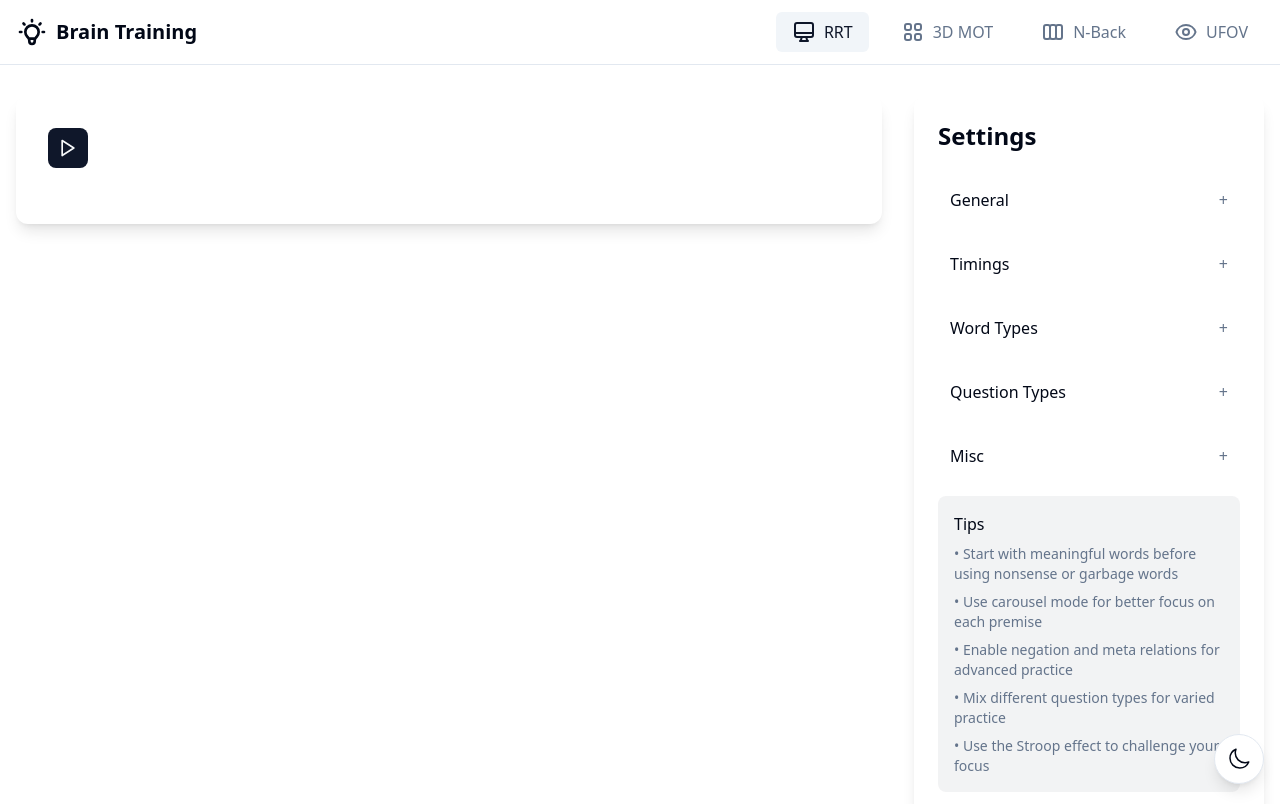
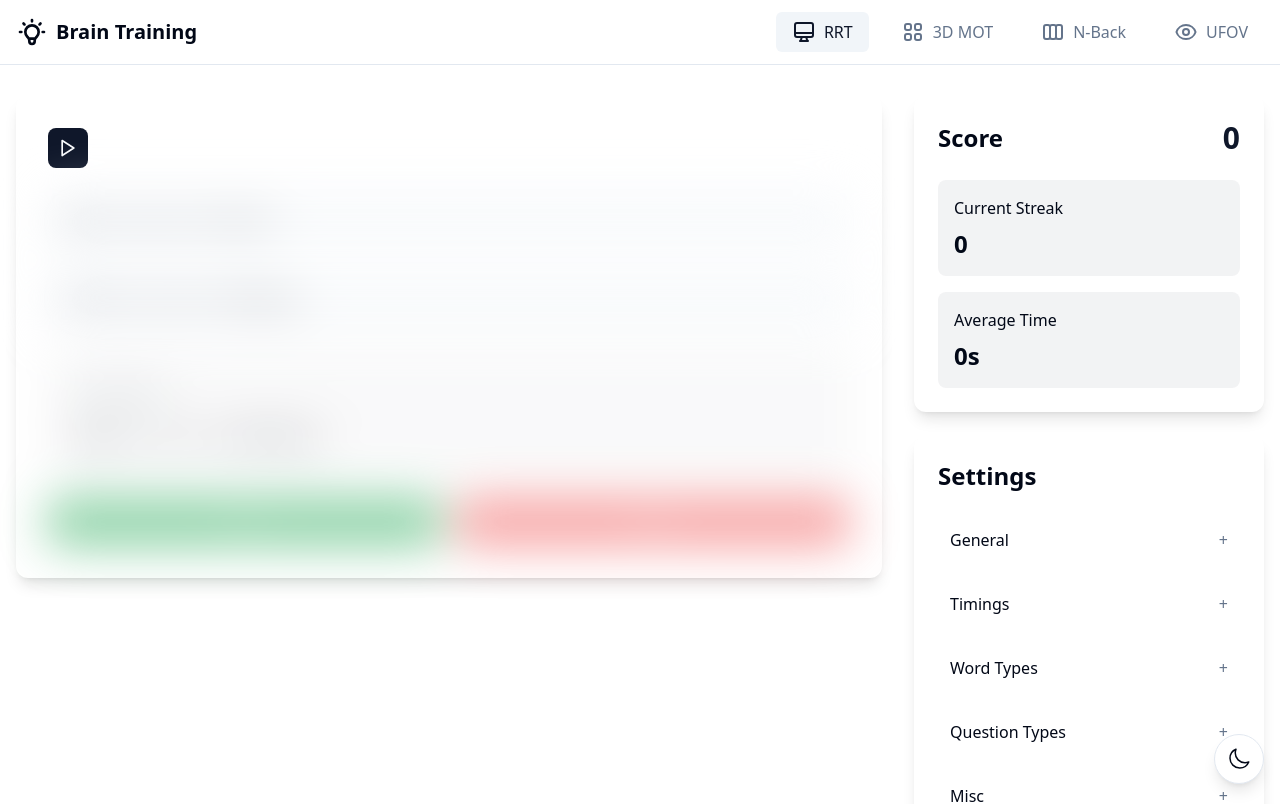
Before and after one commit to XD1amond/Brain, a React (Vite) app: page /#/rrt in a window 1280 px wide. Shown: the top 804 px of the page. Built offline with nearby package versions, Linux system fonts and the light colour scheme.

Commit message:
added game blur

```diff
--- a/src/components/exercises/RRT/index.jsx
+++ b/src/components/exercises/RRT/index.jsx
@@ -6,6 +6,15 @@ import { useLocalStorage } from '@/hooks/useLocalStorage';
 import { Settings } from './Settings';
 
 export default function RRT() {
+  const [isPlaying, setIsPlaying] = useState(false);
+  const [currentQuestion, setCurrentQuestion] = useState(null);
+  const [carouselIndex, setCarouselIndex] = useState(0);
+  const [history, setHistory] = useState([]);
+  const [score, setScore] = useState(0);
+  const [timeLeft, setTimeLeft] = useState(0);
+  const [isTimerRunning, setIsTimerRunning] = useState(false);
+  const [isTransitioning, setIsTransitioning] = useState(false);
+
   const [settings, setSettings] = useLocalStorage('rrt-settings', {
     // General Settings
     globalPremises: 2,
@@ -58,16 +67,21 @@ export default function RRT() {
     enableStroopEffect: false
   });
 
-  // Validate settings on load
+  // Validate settings
+  const hasWordType =
+    settings.useNonsenseWords ||
+    settings.useGarbageWords ||
+    settings.useMeaningfulWords ||
+    settings.useEmoji;
+
+  const hasQuestionType = Object.values(settings.questionTypes).some(Boolean);
+
+  // Disable start if settings are invalid
+  const canStart = hasWordType && hasQuestionType;
+
+  // Validate settings on load and ensure defaults
   useEffect(() => {
     setSettings(prev => {
-      // Ensure at least one word type is enabled
-      const hasWordType =
-        prev.useNonsenseWords ||
-        prev.useGarbageWords ||
-        prev.useMeaningfulWords ||
-        prev.useEmoji;
-
       if (!hasWordType) {
         return {
           ...prev,
@@ -76,8 +90,6 @@ export default function RRT() {
         };
       }
 
-      // Ensure at least one question type is enabled
-      const hasQuestionType = Object.values(prev.questionTypes).some(Boolean);
       if (!hasQuestionType) {
         return {
           ...prev,
@@ -90,16 +102,7 @@ export default function RRT() {
 
       return prev;
     });
-  }, []);
-
-  const [isPlaying, setIsPlaying] = useState(false);
-  const [currentQuestion, setCurrentQuestion] = useState(null);
-  const [carouselIndex, setCarouselIndex] = useState(0);
-  const [history, setHistory] = useState([]);
-  const [score, setScore] = useState(0);
-  const [timeLeft, setTimeLeft] = useState(0);
-  const [isTimerRunning, setIsTimerRunning] = useState(false);
-  const [isTransitioning, setIsTransitioning] = useState(false);
+  }, [hasWordType, hasQuestionType]);
 
   const generateNewQuestion = useCallback(() => {
     const question = generateQuestion(settings);
@@ -112,6 +115,13 @@ export default function RRT() {
     setIsTimerRunning(true);
     setIsTransitioning(false);
   }, [settings]);
+
+  // Generate initial question on mount
+  useEffect(() => {
+    if (!currentQuestion && canStart) {
+      generateNewQuestion();
+    }
+  }, [canStart, currentQuestion, generateNewQuestion]);
 
   useEffect(() => {
     if (!isPlaying || !isTimerRunning) return;
@@ -192,18 +202,6 @@ export default function RRT() {
     "bg-card rounded-xl p-8 shadow-lg relative"
   );
 
-  // Validate current settings
-  const hasWordType =
-    settings.useNonsenseWords ||
-    settings.useGarbageWords ||
-    settings.useMeaningfulWords ||
-    settings.useEmoji;
-
-  const hasQuestionType = Object.values(settings.questionTypes).some(Boolean);
-
-  // Disable start if settings are invalid
-  const canStart = hasWordType && hasQuestionType;
-
   return (
     <div className={questionClasses}>
       <div className="container mx-auto px-4 py-8">
@@ -239,9 +237,12 @@ export default function RRT() {
                 )}
               </div>
 
-              <div className={cn("transition-opacity", !isPlaying && "opacity-50")}>
+              <div className={cn(
+                "transition-all duration-300",
+                !isPlaying && "opacity-50 blur-xl"
+              )}>
                 <AnimatePresence mode="wait">
-                  {isPlaying && currentQuestion && settings.enableCarouselMode ? (
+                  {currentQuestion && settings.enableCarouselMode ? (
                     <motion.div
                       key={carouselIndex}
                       initial={{ opacity: 0 }}
@@ -293,7 +294,7 @@ export default function RRT() {
                       )}
                     </motion.div>
                   ) : (
-                    isPlaying && currentQuestion && (
+                    currentQuestion && (
                       <motion.div
                         key="full-display"
                         initial={{ opacity: 0 }}
@@ -392,7 +393,6 @@ export default function RRT() {
           </div>
 
           <div className="space-y-6">
-            {isPlaying && (
             <div className="bg-card rounded-xl p-6 shadow-lg">
               <div className="flex items-center justify-between mb-6">
                 <h2 className="text-2xl font-bold">Score</h2>
@@ -421,7 +421,6 @@ export default function RRT() {
                 </div>
               </div>
             </div>
-            )}
 
             <Settings settings={settings} onSettingsChange={setSettings} />
           </div>
```
Lines whose indentation alone changed are shown as unchanged.
